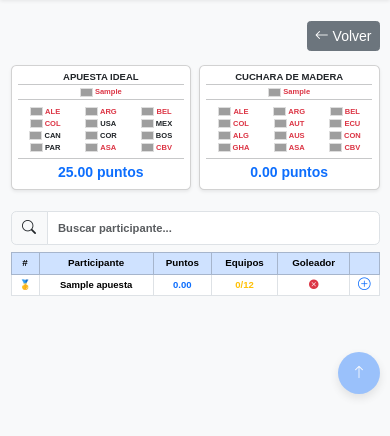
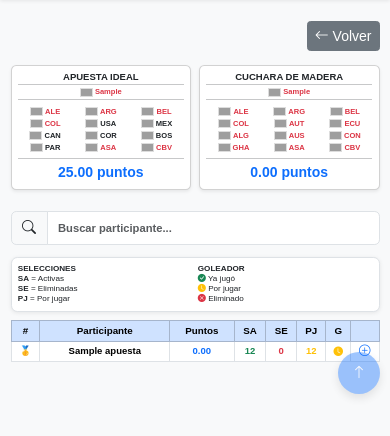
Before and after one commit to jonathangarcifr/EuroMundialPorra, a Django app: page /clasificacion/ in a window 390 px wide. Shown: the part 49-485 px from the top of the page. Run offline with Django 5.2, Linux system fonts and the light colour scheme; data comes from the database, SQL or seed files in the repository; tables that the repository leaves empty hold one stand-in row (values such as "Sample post"); grey boxes are pictures that could not be loaded.

Commit message:
nuevo formato movil

```diff
--- a/apuestas/templates/apuestas/base.html
+++ b/apuestas/templates/apuestas/base.html
@@ -891,6 +891,45 @@
             padding: 0.35rem 0.55rem;
             font-weight: 700;
         }
+
+        .leyenda-clasificacion-mobile {
+            display: none;
+        }
+
+        @media (max-width: 768px) {
+            .leyenda-clasificacion-mobile {
+                display: grid;
+                grid-template-columns: 1fr 1fr;
+                gap: 0.4rem;
+                font-size: 0.58rem;
+                line-height: 1.25;
+                background: #fff;
+                border: 1px solid #dee2e6;
+                border-radius: 0.45rem;
+                padding: 0.45rem;
+                margin: 0.35rem 0 0.6rem;
+                box-shadow: 0 1px 4px rgba(0,0,0,0.08);
+            }
+
+            .clasificacion-mobile-list {
+                font-size: 0.58rem;
+            }
+
+            .clasificacion-mobile-list th,
+            .clasificacion-mobile-list td {
+                padding: 0.18rem 0.16rem !important;
+                white-space: nowrap;
+            }
+
+            .btn-info-mobile-clean {
+                border: none;
+                background: transparent;
+                color: #0d6efd;
+                font-size: 0.82rem;
+                line-height: 1;
+                padding: 0;
+            }
+        }
     </style>
 
     <!-- Google tag (gtag.js) -->
--- a/apuestas/templates/apuestas/clasificacion.html
+++ b/apuestas/templates/apuestas/clasificacion.html
@@ -163,6 +163,22 @@
         </div>
     </div>
 
+    <div class="leyenda-clasificacion-mobile">
+        <div>
+            <strong>SELECCIONES</strong><br>
+            <span><strong>SA</strong> = Activas</span><br>
+            <span><strong>SE</strong> = Eliminadas</span><br>
+            <span><strong>PJ</strong> = Por jugar</span>
+        </div>
+
+        <div>
+            <strong>GOLEADOR</strong><br>
+            <span><i class="bi bi-check-circle-fill text-success"></i> Ya jugó</span><br>
+            <span><i class="bi bi-clock-fill text-warning"></i> Por jugar</span><br>
+            <span><i class="bi bi-x-circle-fill text-danger"></i> Eliminado</span>
+        </div>
+    </div>
+
 
 <div class="card shadow-sm clasificacion-table-card">
     <div class="card shadow-sm">
@@ -269,8 +285,10 @@
                     <th>#</th>
                     <th>Participante</th>
                     <th>Puntos</th>
-                    <th>Equipos</th>
-                    <th>Goleador</th>
+                    <th>SA</th>
+                    <th>SE</th>
+                    <th>PJ</th>
+                    <th>G</th>
                     <th></th>
                 </tr>
             </thead>
@@ -300,17 +318,25 @@
                             {{ item.puntos_display }}
                         </td>
 
-                        <td class="text-center fw-bold">
-                            <span class="{% if item.equipos_jugados == 12 %}text-success{% else %}text-warning{% endif %}">
-                                {{ item.equipos_jugados }}/12
-                            </span>
+                        <td class="text-center fw-bold text-success">
+                            {{ item.equipos_activos }}
+                        </td>
+
+                        <td class="text-center fw-bold text-danger">
+                            {{ item.equipos_eliminados_count }}
+                        </td>
+
+                        <td class="text-center fw-bold {% if item.equipos_pendientes > 0 %}text-warning{% else %}text-success{% endif %}">
+                            {{ item.equipos_pendientes }}
                         </td>
 
                         <td class="text-center">
-                            {% if item.goleador_ha_jugado %}
+                            {% if item.goleador_eliminado %}
+                                <i class="bi bi-x-circle-fill text-danger"></i>
+                            {% elif item.goleador_ha_jugado %}
                                 <i class="bi bi-check-circle-fill text-success"></i>
                             {% else %}
-                                <i class="bi bi-x-circle-fill text-danger"></i>
+                                <i class="bi bi-clock-fill text-warning"></i>
                             {% endif %}
                         </td>
 
--- a/apuestas/views.py
+++ b/apuestas/views.py
@@ -371,11 +371,22 @@ def clasificacion(request):
             if equipo.get("pendiente_fase_actual")
         )
 
+        equipos_eliminados_count = sum(
+            1
+            for equipo in equipos
+            if equipo.get("eliminado")
+        )
+
+        equipos_activos = 12 - equipos_eliminados_count
+
         equipos_jugados = 12 - equipos_pendientes
+
+        goleador_eliminado = apuesta.equipo_goleador in equipos_eliminados
 
         goleador_ha_jugado = (
             fase_actual
             and apuesta.equipo_goleador in equipos_que_ya_jugaron_fase_actual
+            and not goleador_eliminado
         )
 
         equipo_goleador_info = obtener_info_equipo(
@@ -416,6 +427,9 @@ def clasificacion(request):
             "equipos_jugados": equipos_jugados,
             "goleador_ha_jugado": goleador_ha_jugado,
             "pendientes_detalle": pendientes_detalle,
+            "equipos_activos": equipos_activos,
+            "equipos_eliminados_count": equipos_eliminados_count,
+            "goleador_eliminado": goleador_eliminado,
         })
 
     clasificacion_data.sort(
```
